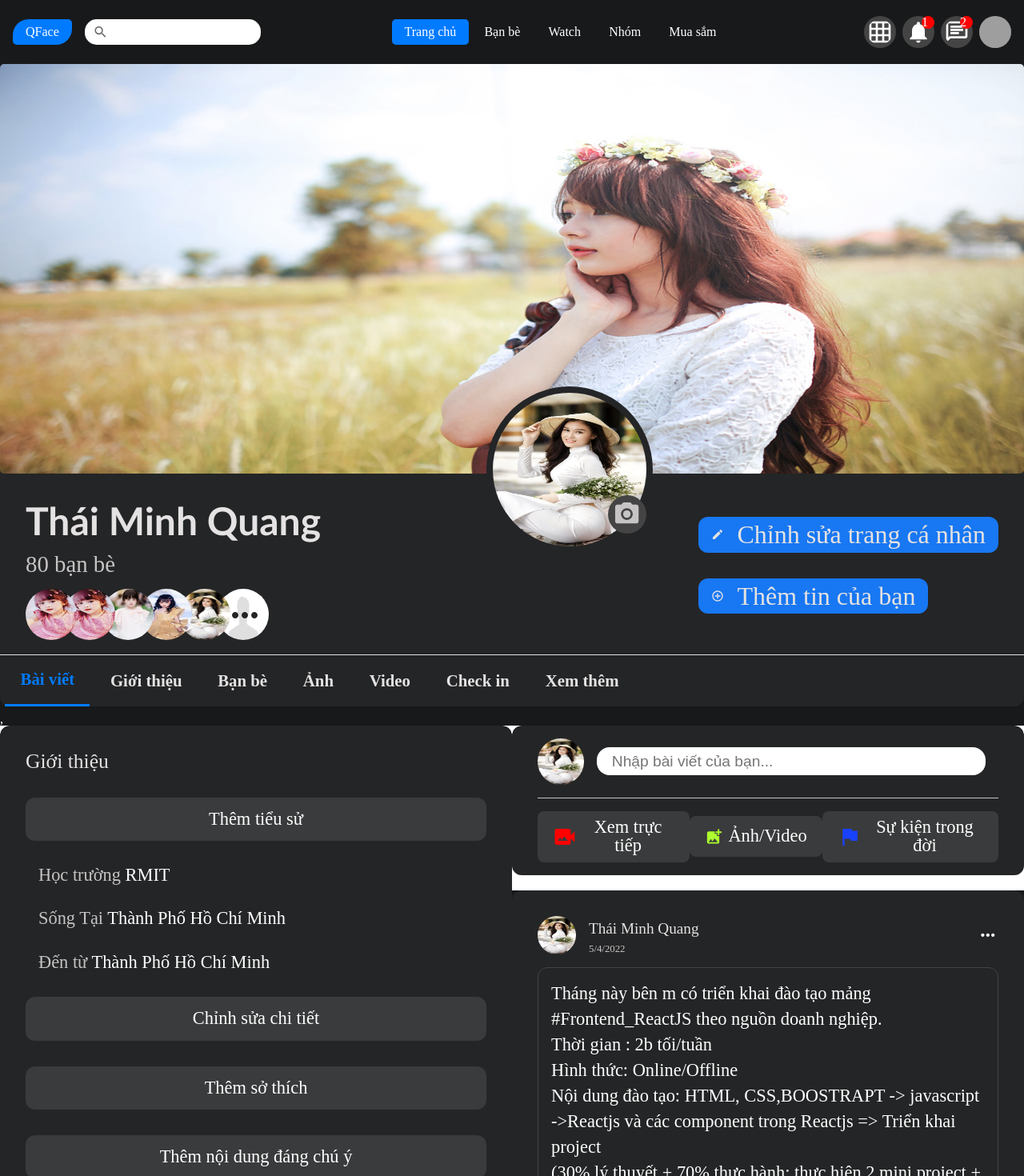
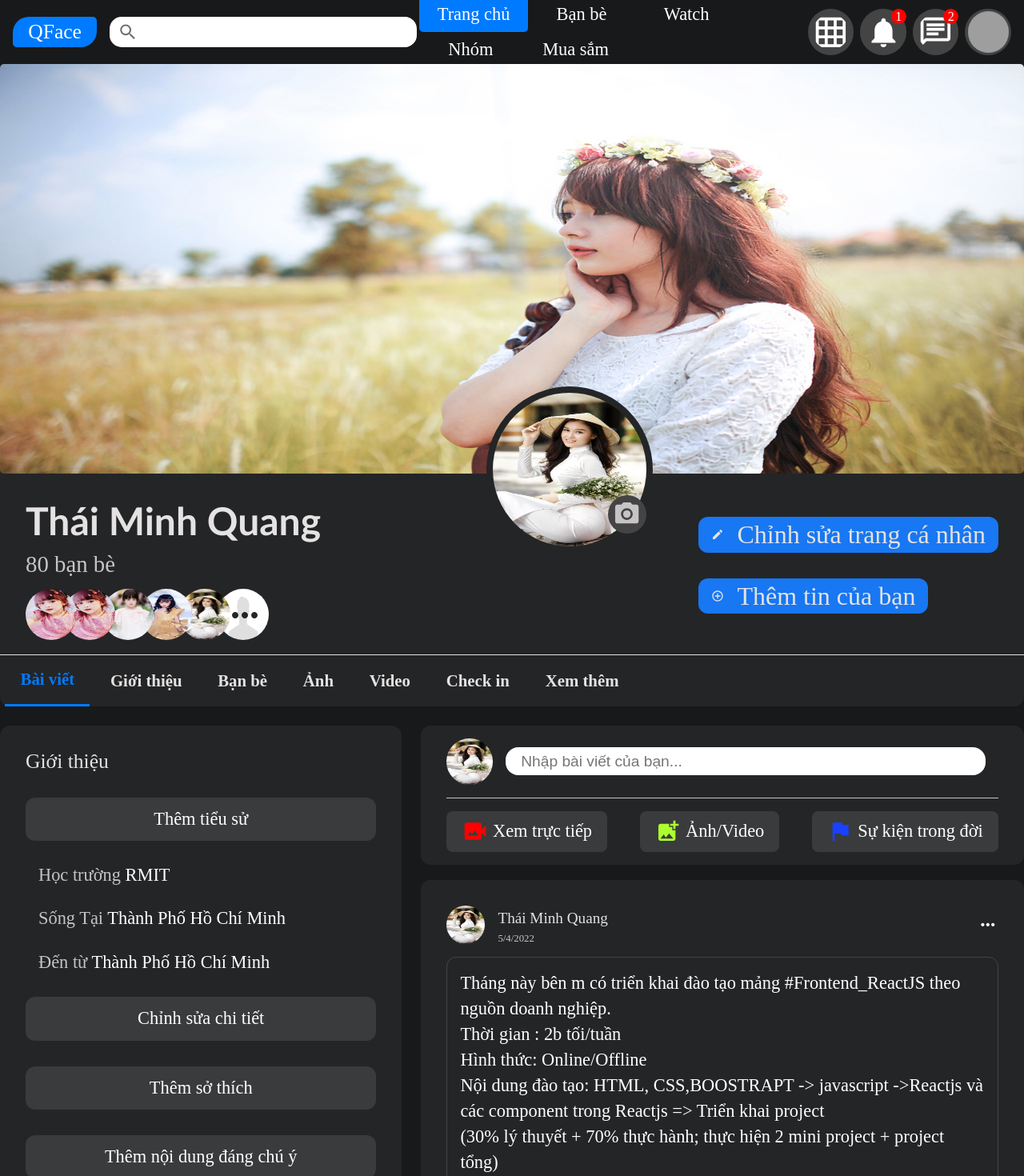
Before and after one commit to quangIT93/socialClient, a React (Create React App) app: page /profile/posts in a window 1280 px wide. Shown: the top 1470 px of the page at 80% size. Built offline with nearby package versions, Linux system fonts and the light colour scheme; grey boxes are pictures that could not be loaded.

Commit message:
push code profile 3

```diff
--- a/src/Components/Layouts/navbar.scss
+++ b/src/Components/Layouts/navbar.scss
@@ -25,24 +25,25 @@
         background-color: $primary-color;
         line-height: 2rem;
         display: inline-block;
-        padding: 0 1rem;
+        padding: 0.2rem 1.2rem;
         border-radius: 20px 5px;
         align-items: center;
+        font-size: 1.6rem;
       }
       .nav-input {
         margin-left: 1rem;
         position: relative;
         display: flex;
         .input-search {
-          width: 220px;
+          width: 24rem;
           border: none;
           outline: none;
           border-radius: 15px;
           display: inline-block;
           line-height: 1rem;
           padding: 0.2rem 0;
-          padding-left: 2rem;
-          font-size: 1rem;
+          padding-left: 2.4rem;
+          font-size: 1.2rem;
         }
 
         .nav-input__icon {
@@ -52,7 +53,7 @@
           transform: translateY(-50%);
           cursor: pointer;
           color: $light-color__gray;
-          font-size: 1.2rem;
+          font-size: 1.6rem;
           &:hover {
             color: $dark-color__black;
             transition: all 0.3s linear;
@@ -66,12 +67,16 @@
         .nav-link {
           color: #fff;
           text-decoration: none;
-          padding: 0 1rem;
+          padding: 0.4rem 1.4rem;
           line-height: 2rem;
           display: inline-block;
           border-radius: 5px;
           margin-left: 0.2rem;
           min-width: 4rem;
+          font-size: 1.4rem;
+
+          min-width: 8rem;
+          text-align: center;
           &:hover {
             background-color: $light-color__gray;
             color: #fff;
@@ -94,11 +99,12 @@
         justify-content: center;
         background-color: $dark-color__gray;
         border-radius: 50%;
-        width: 2.5rem;
-        height: 2.5rem;
+        width: 3.6rem;
+        height: 3.6rem;
         margin-left: 0.5rem;
         position: relative;
         cursor: pointer;
+
         &:hover {
           background-color: $light-color__gray;
           .suggest {
@@ -109,7 +115,7 @@
         .nav-icon {
           //   background-color: red;
           color: #fff;
-          font-size: 2rem;
+          font-size: 2.8rem;
           border-radius: 50%;
         }
 
@@ -120,8 +126,10 @@
           color: #fff;
           background-color: red;
           border-radius: 50%;
-          width: 1rem;
-          height: 1rem;
+          width: 1.2rem;
+          height: 1.2rem;
+          text-align: center;
+          line-height: 1.2rem;
         }
 
         .suggest {
@@ -166,8 +174,8 @@
 
       .nav-user {
         img {
-          width: 2.5rem;
-          height: 2.5rem;
+          width: 3.2rem;
+          height: 3.2rem;
           border-radius: 50%;
         }
       }
--- a/src/Components/Profile/Posts/LeftPost/leftPost.scss
+++ b/src/Components/Profile/Posts/LeftPost/leftPost.scss
@@ -6,11 +6,8 @@
   display: flex;
   flex-direction: column;
   gap: 1.2rem;
-  position: absolute;
-  width: 50%;
-  left: 0;
   overflow-y: scroll;
-  height: calc(100vh - 20px);
+  height: calc(100vh - 5rem);
 
   .post-left__introduce {
     background-color: $light-color__black;
--- a/src/Components/Profile/Posts/ProfilePost.jsx
+++ b/src/Components/Profile/Posts/ProfilePost.jsx
@@ -1,11 +1,5 @@
 import React from "react";
 
-import {
-  MdFlag,
-  // MdAddAPhoto,
-  MdAddPhotoAlternate,
-  MdVideoCameraBack,
-} from "react-icons/md";
 // import component
 import LeftPost from "./LeftPost/LeftPost";
 import RightPost from "./RightPost/RightPost";
--- a/src/Components/Profile/Posts/RightPost/rightPost.scss
+++ b/src/Components/Profile/Posts/RightPost/rightPost.scss
@@ -7,11 +7,8 @@
   display: flex;
   flex-direction: column;
   gap: 1.2rem;
-  position: absolute;
-  right: 0;
-  width: 50%;
   overflow-y: scroll;
-  height: calc(100vh - 20px);
+  height: calc(100vh - 5rem);
   .create-post {
     background-color: $light-color__black;
     border-radius: 12px;
--- a/src/Components/Profile/Posts/posts.scss
+++ b/src/Components/Profile/Posts/posts.scss
@@ -1,6 +1,6 @@
 @import "../../../rootCSS/variables";
 .profile-post {
-  //   height: 50rem;
+  // height: 50rem;
   max-width: 82.5rem;
   border-radius: 12px;
   margin: 1.5rem auto 0 auto;
@@ -10,5 +10,17 @@
   justify-content: space-between;
   gap: 1.5rem;
   background-color: $dark-color__black;
-  position: relative;
+  // position: relative;
+  // height: 100%;
+  // box-sizing: border-box;
+  overflow-y: auto;
+  padding-bottom: 2rem;
+  &:hover {
+    .profile-post__left {
+    }
+
+    .profile-post-right {
+      overflow-y: scroll;
+    }
+  }
 }
```
